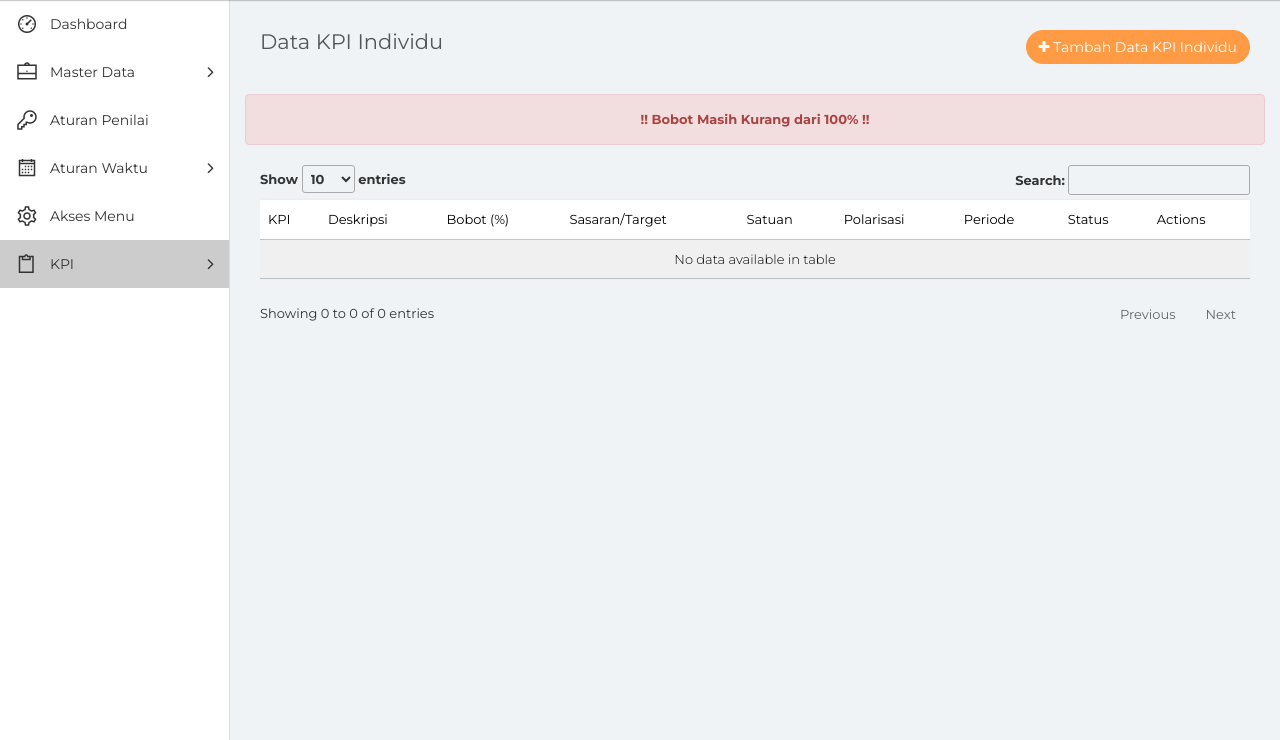
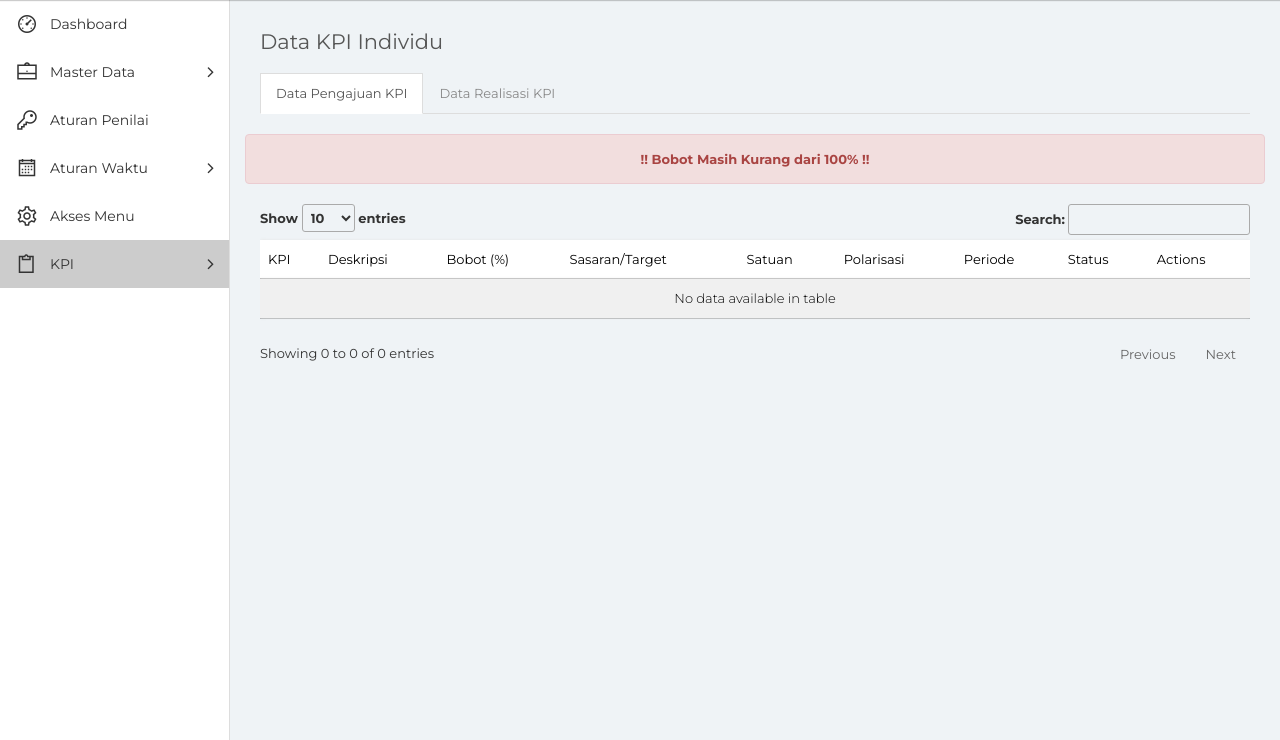
Before and after one commit to niko2296/spk_phapros_final, a PHP site: page /data_kpi.php in a window 1280 px wide. Shown: the part 60-800 px from the top of the page. Run offline with PHP 8.4, Linux system fonts and the light colour scheme; a user stored in the database is signed in; data comes from the database, SQL or seed files in the repository; data that the repository does not hold is empty; some libraries are stand-ins or nearby versions.

Commit message:
Memperbaiki tampilan Data KPI Indikator menjadi 2 tab

```diff
--- a/data_kpi.php
+++ b/data_kpi.php
@@ -188,46 +188,35 @@
 						<div class="col-xs-6">
 							<h4 class="page-title">Data KPI Individu</h4>
 						</div>
-						<div class="col-xs-6 text-right m-b-30">
+					</div>
+                    <ul class="nav nav-tabs">
+                        <li class="active"><a data-toggle="tab" href="#dpk">Data Pengajuan KPI</a></li>
+                        <li><a data-toggle="tab" href="#drk">Data Realisasi KPI</a></li>
+                    </ul>
+
+                    <div class="tab-content">
+                        <!-- Tab Pertama -->
+                        <div id="dpk" class="tab-pane fade in active">
+                            <div class="row">
                                 <?php
                                     $b1 = 0;
-                                $b2 = 0;
                                     error_reporting(0);
                                     foreach($db->tampil_waktu_input() as $tampil)
                                     {
                                         $sekarang = date('Y-m-d');
                                         if($sekarang >= $tampil['tanggal_awal_input'] AND $sekarang <= $tampil['tanggal_akhir_input'] AND $tampil['jenis_input'] == 1)
                                             $b1 = 1;
-                                    if($sekarang >= $tampil['tanggal_awal_input'] AND $sekarang <= $tampil['tanggal_akhir_input'] AND $tampil['jenis_input'] == 2)
-                                        $b2 = 1;
                                     }
 
-                                $b1 = 1;
                                     if($b1 == 1)
                                     {
-                                    $c = 6;
-                                    if($b2 == 0)
-                                        $c = 12;
                                         echo '
-                                        <div class="col-xs-6'.$c.'">
+                                            <div class="col-md-12 text-right m-b-30">
                                                 <a href="input_kpi.php" class="btn btn-primary rounded pull-right"><i class="fa fa-plus"></i> Tambah Data KPI Individu</a>
                                             </div>
                                         ';
                                     }
-
-                                if($b2 == 1)
-                                {
-                                    $c = 6;
-                                    if($b1 == 0)
-                                        $c = 12;
-                                    echo '
-                                        <div class="col-xs-'.$c.'">
-                                            <a href="input_realisasi_kpi.php" class="btn btn-info rounded pull-right"> Input Realisasi KPI Individu</a>
-                                        </div>
-                                    ';
-                                }
                                 ?>
-                        </div>
                             </div>
                             <div class="row">
                                 <?php
@@ -349,6 +338,56 @@
                                 </div>
                             </div>
                         </div>
+                        <!-- Akhiran Tab Pertama -->
+                        <!-- Tab Kedua -->
+                        <div id="drk" class="tab-pane fade">
+                            <div class="row">
+                            <div class="col-md-12">
+                                    <div class="table-responsive">
+                                        <table class="table table-striped custom-table m-b-0 display" id="tabel">
+                                            <thead>
+                                                <tr>
+                                                    <th>KPI</th>
+                                                    <th>Deskripsi</th>
+                                                    <th>Bobot (%)</th>
+                                                    <th>Sasaran/Target</th>
+                                                    <th>Satuan</th>
+                                                    <th>Polarisasi</th>
+                                                    <th>Periode</th>
+                                                </tr>
+                                            </thead>
+                                            <tbody>
+                                            <?php
+                                                $no = 0;
+                                                error_reporting(0);
+                                                foreach($db->tampil_kpi($idA) as $data)
+                                                {
+                                                    $no = $no+1;
+                                                    if($data['status'] == 1)
+                                                    {
+                                            ?>
+                                                    <tr>
+                                                        <td><?php echo $data['kpi']; ?></td>
+                                                        <td><?php echo $data['deskripsi']; ?></td>
+                                                        <td><?php echo $data['bobot']; ?></td>
+                                                        <td><?php echo $data['sasaran']; ?></td>
+                                                        <td><?php echo $data['nama_satuan']; ?></td>
+                                                        <td><?php echo $data['nama_polarisasi']; ?></td>
+                                                        <td><?php echo $data['tahun']; ?></td>
+                                                    </tr>
+                                            <?php
+                                                    }
+                                                }
+                                            ?>
+                                            </tbody>
+                                        </table>
+                                    </div>
+                                </div>
+                            </div>
+                        </div>
+                        <!-- Akhiran Tab Kedua -->
+                    </div>
+                </div>
             </div>
         </div>
 		<div class="sidebar-overlay" data-reff="#sidebar"></div>
```
Lines whose indentation alone changed are shown as unchanged.
